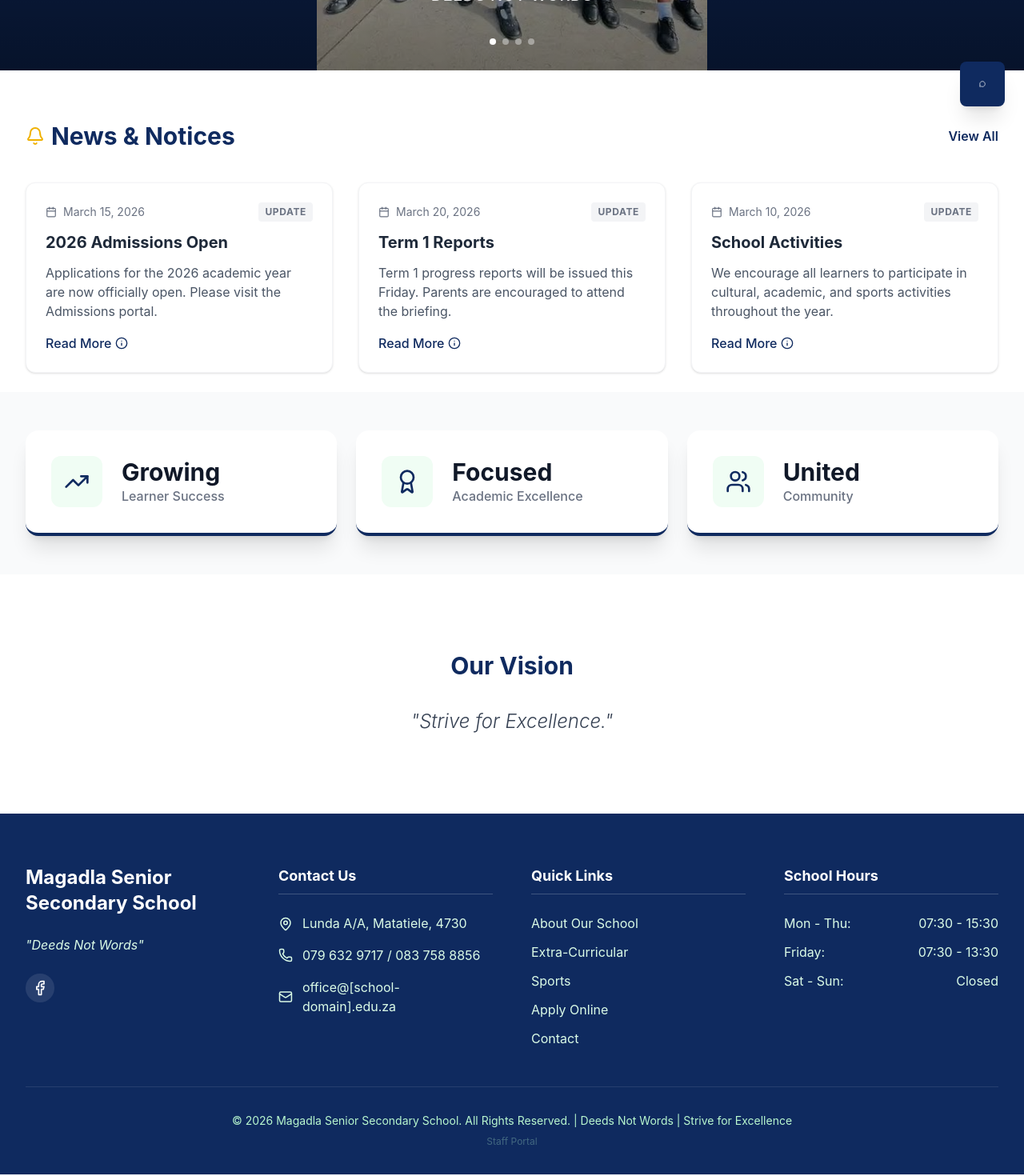
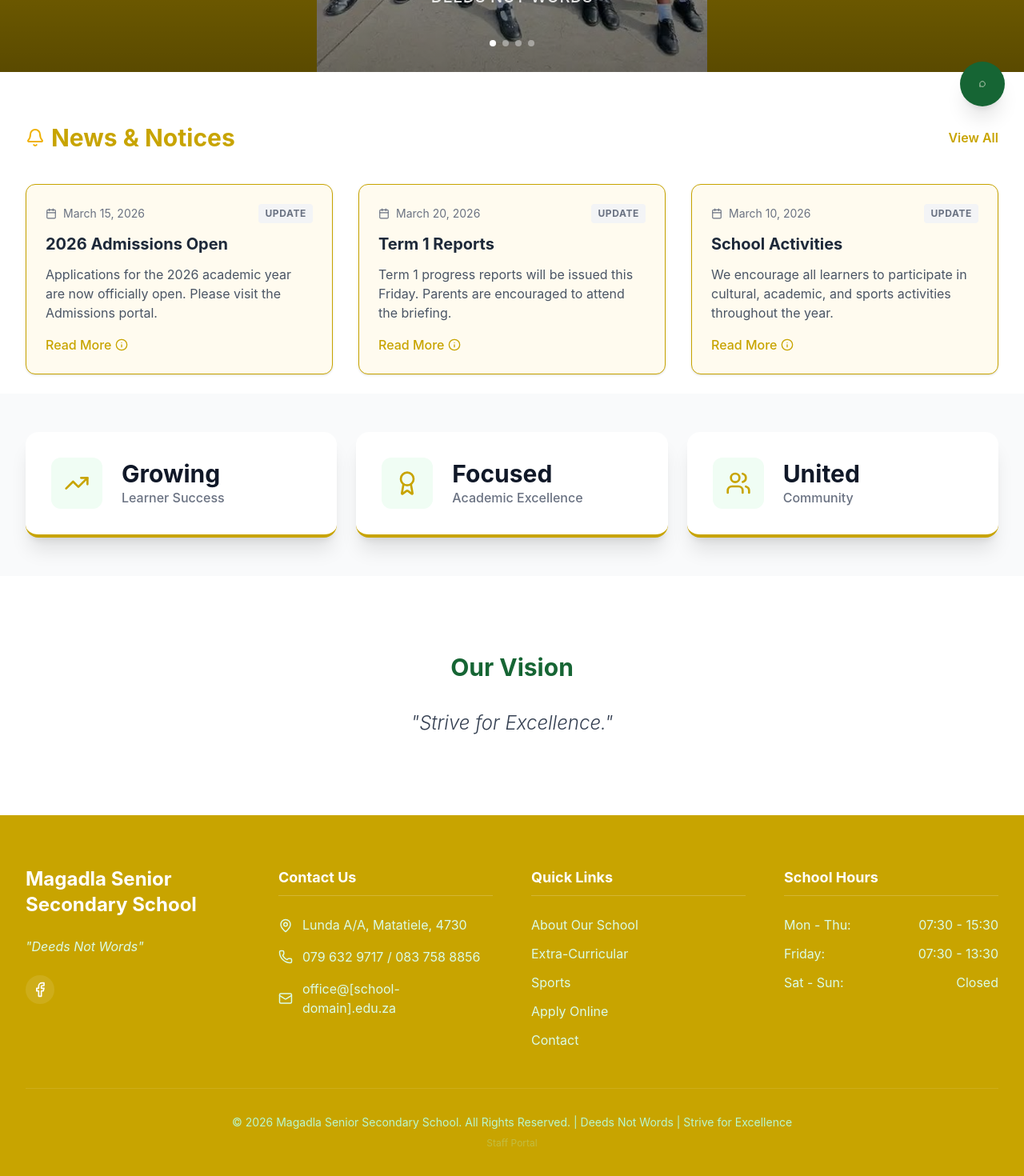
Before and after one commit to slmazwi-coder/magadla-sec-school, a React (Vite) app: page / in a window 1280 px wide. Shown: the part 643-2113 px from the top of the page at 80% size. Built offline with nearby package versions, Linux system fonts and the light colour scheme.

Commit message:
Update styling with Ludidi's gold and maroon color scheme

```diff
--- a/src/index.css
+++ b/src/index.css
@@ -1,30 +1,63 @@
 @import "tailwindcss";
 
 @theme {
-  /* Magadla SSS badge-inspired palette */
-  --color-school-green: #0f2a5f; /* deep navy */
-  --color-school-white: #ffffff;
+  --color-school-gold:   #C8A400;
+  --color-school-maroon: #166534;
+  --color-school-green:  #C8A400;   /* alias so existing Tailwind classes still work */
   --font-sans: "Inter", ui-sans-serif, system-ui, sans-serif;
 }
 
 @layer base {
+  html, body, #root {
+    width: 100%;
+    min-height: 100vh;
+    margin: 0;
+    padding: 0;
+    overflow-x: hidden;
+  }
+
   body {
-    @apply bg-gray-50 text-gray-900;
+    @apply bg-[#FDF9EC] text-[#166534];
+  }
+
+  #root {
+    display: flex;
+    flex-direction: column;
   }
 }
 
+/* Nav glass — gold background */
 .glass-nav {
-  @apply bg-white/90 backdrop-blur-md border-b border-gray-200 sticky top-0 z-50;
+  background: #C8A400;
+  border-bottom: 3px solid #166534;
+  @apply sticky top-0 z-50 w-full;
 }
 
+/* Primary button — maroon on gold */
 .btn-primary {
-  @apply bg-school-green text-white px-6 py-2 rounded-lg font-semibold hover:opacity-90 transition-opacity;
+  background: #166534;
+  color: #FDF9EC;
+  @apply px-6 py-2 font-semibold transition-colors;
+}
+.btn-primary:hover {
+  background: #540D1C;
 }
 
+/* Section title */
 .section-title {
-  @apply text-3xl font-bold text-school-green mb-8 text-center;
+  @apply text-3xl font-bold mb-8 text-center;
+  color: #166534;
 }
 
+/* Card */
 .card {
-  @apply bg-white p-6 rounded-xl shadow-sm border border-gray-100 hover:shadow-md transition-shadow;
+  background: #FFFBEF;
+  border: 1px solid #C8A400;
+  @apply p-6 shadow-sm hover:shadow-md transition-shadow;
+  border-radius: 0.75rem;
 }
+
+main {
+  width: 100%;
+  flex: 1;
+}
```
